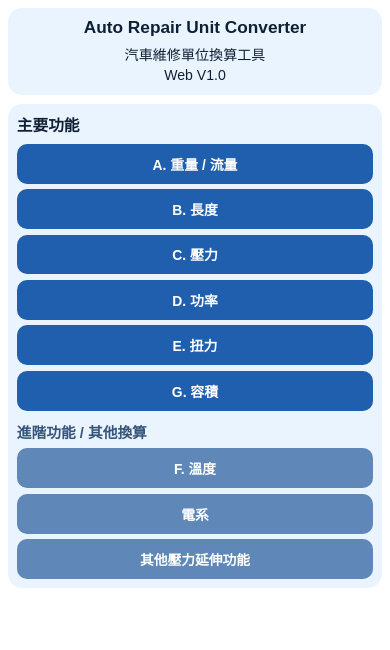
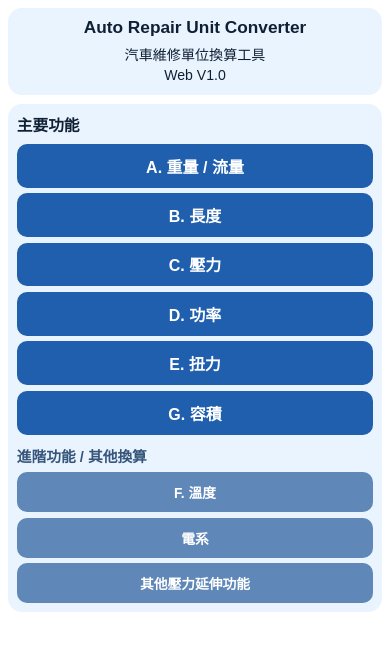
Before and after one commit to wuwu0102/auto-repair-unit-converter, a React (Vite) app: page / in a window 390 px wide. Shown: the top 650 px of the page. Built offline with nearby package versions, Linux system fonts and the light colour scheme.

Commit message:
Fix iPhone Safari input zoom by enforcing 16px form controls

```diff
--- a/src/styles.css
+++ b/src/styles.css
@@ -38,12 +38,12 @@ h2 { margin: 0 0 0.5rem; font-size: 1.05rem; }
 h3 { margin: 0.65rem 0 0.4rem; font-size: 0.92rem; color: #35557a; }
 p { margin: 0.2rem 0; font-size: 0.88rem; }
 
-button, input, select {
+button, input, select, textarea {
   width: 100%;
   max-width: 100%;
   box-sizing: border-box;
   border-radius: 10px;
-  font-size: 0.93rem;
+  font-size: 1rem;
 }
 
 button {
@@ -54,7 +54,7 @@ button {
   padding: 0.62rem 0.7rem;
 }
 
-input, select {
+input, select, textarea {
   background: white;
   border: 1px solid #b9cce4;
   padding: 0.54rem 0.72rem;
@@ -62,7 +62,7 @@ input, select {
   min-width: 0;
 }
 
-select, option { font-size: 0.9rem; }
+select, option, textarea { font-size: 1rem; }
 
 .grid { display: grid; grid-template-columns: 1fr 1fr; gap: 0.44rem; }
 .secondary { background: #5f87b7; }
@@ -91,7 +91,7 @@ select, option { font-size: 0.9rem; }
   padding: 0.45rem 0.55rem;
   min-height: 2rem;
   display: grid;
-  grid-template-columns: minmax(0, 1fr) minmax(0, auto);
+  grid-template-columns: minmax(0, 1fr) minmax(0, 1fr);
   align-items: center;
   gap: 0.65rem;
 }
@@ -100,13 +100,13 @@ select, option { font-size: 0.9rem; }
   min-width: 0;
   font-size: 0.88rem;
   overflow: hidden;
-  text-overflow: ellipsis;
-  white-space: nowrap;
+  overflow-wrap: anywhere;
+  word-break: break-word;
 }
 
 .result strong {
   min-width: 0;
-  font-size: clamp(0.82rem, 2.8vw, 0.92rem);
+  font-size: 0.95rem;
   overflow-wrap: anywhere;
   word-break: break-word;
   text-align: right;
@@ -137,8 +137,9 @@ select, option { font-size: 0.9rem; }
 
   button,
   input,
-  select {
-    font-size: 0.87rem;
+  select,
+  textarea {
+    font-size: 1rem;
   }
 
   .result {
@@ -146,6 +147,6 @@ select, option { font-size: 0.9rem; }
     gap: 0.48rem;
   }
 
-  .result span { font-size: 0.82rem; }
-  .result strong { font-size: clamp(0.78rem, 3.2vw, 0.86rem); }
+  .result span { font-size: 0.85rem; }
+  .result strong { font-size: 0.9rem; }
 }
```
